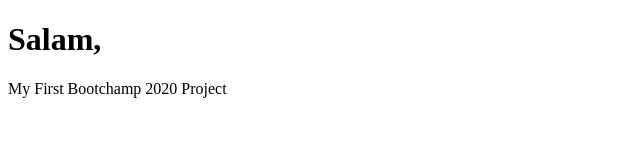
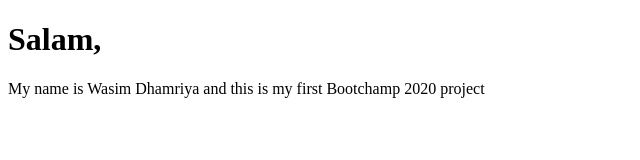
Before and after one commit to wasimdhamriya/bootcamp2020-assignment1, a plain HTML site: page index.html in a window 1280 px wide. Shown: the whole page, without its empty margins (0-640 px from the left). Drawn offline with Linux system fonts and the light colour scheme.

Commit message:
Update index.html

```diff
--- a/index.html
+++ b/index.html
@@ -5,6 +5,6 @@
 </head>
 <body>
 <h1>Salam,</h1>
-<p>My First Bootchamp 2020 Project</p>
+<p>My name is Wasim Dhamriya and this is my first Bootchamp 2020 project</p>
 </body>
 </html>
```
